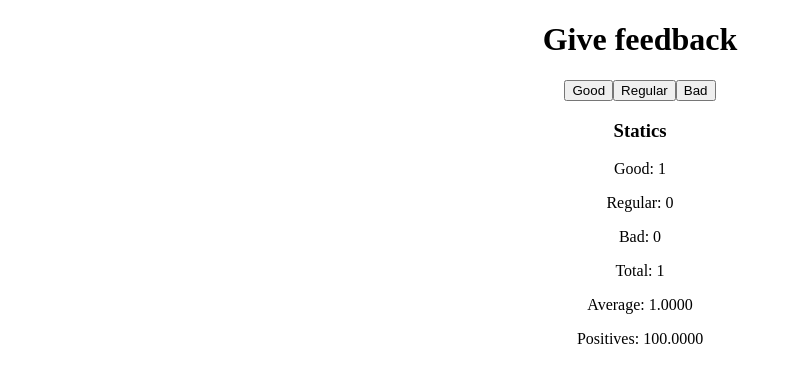
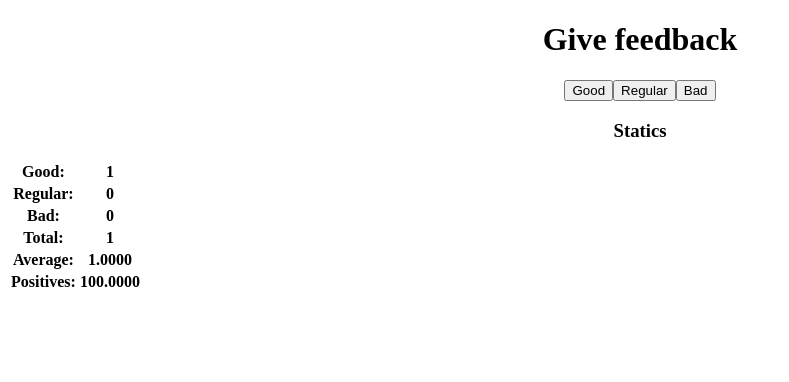
Before and after one commit to slqpez/BootCamp, a React (Create React App) app in the folder unicafe/: page / in a window 1280 px wide. Both pictures are taken after a click on the button "Good". Shown: the top 382 px of the page, without its empty margins (0-789 px from the left). Built offline with nearby package versions, Linux system fonts and the light colour scheme.

Commit message:
Unicafe paso6.

```diff
--- a/unicafe/src/App.js
+++ b/unicafe/src/App.js
@@ -3,9 +3,19 @@ import {useState} from "react"
 
 const Head = ({text})=> <h1>{text}</h1>
 const Subtitle = ({text})=> <h3>{text}</h3>
-const Statistics =({text, value})=> <p >{text}: {value} </p>
+const Statistics =({text, value})=> {return(
+  <>
+
+  <tr>
+      <th>{text}:</th>
+      <th>{value}</th>
+    </tr>
 
 
+   </>
+)
+
+}
 
 
 
@@ -46,12 +56,16 @@ const App=()=> {
      <Button handleClick={()=> upBad()} text="Bad"></Button>
      <Subtitle text="Statics"></Subtitle>
      {total>0?<>
+      <table>
+        <tbody>
           <Statistics text="Good" value={good}></Statistics>
           <Statistics text="Regular" value={regular}></Statistics>
           <Statistics text="Bad" value={bad}></Statistics>
           <Statistics text="Total" value={total}></Statistics>
           <Statistics text="Average" value={isNaN(aver)?0:aver}></Statistics>
           <Statistics text="Positives" value={isNaN(positiveAver)?0:positiveAver}></Statistics>
+        </tbody>
+      </table>
     </>:<p>No feedback given.</p>}
 
     </div>
```
Lines whose indentation alone changed are shown as unchanged.
